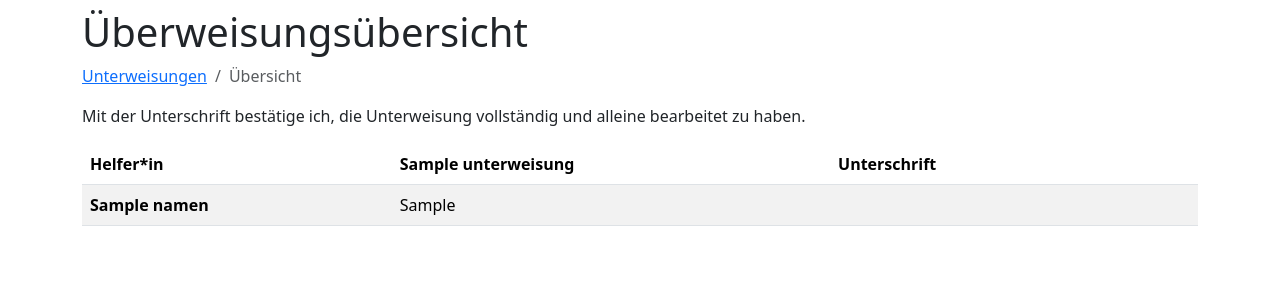
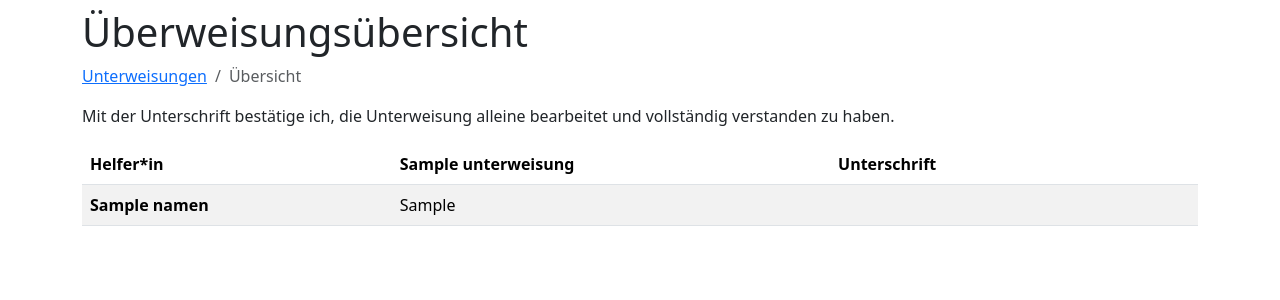
Before and after one commit to prauscher/thw-kantine, a Django app: template unterweisung/templates/unterweisung/export_teilnahme.html in a window 1280 px wide. Shown: the top 300 px of the page. Run offline with Django 5.2, Linux system fonts and the light colour scheme; tables that the repository leaves empty hold one stand-in row (values such as "Sample post"); the template is opened without the code that fills it: values that come from a table or form of the project are taken from there, most other values are stand-ins (such as "Sample title", 1, 10 or a date in 2020); some libraries are stand-ins or nearby versions.

Commit message:
template

```diff
--- a/unterweisung/templates/unterweisung/export_teilnahme.html
+++ b/unterweisung/templates/unterweisung/export_teilnahme.html
@@ -11,8 +11,8 @@
  </ol>
 </nav>
 
-<p>Mit der Unterschrift bestätige ich, die Unterweisung vollständig und alleine bearbeitet zu
- haben.</p>
+<p>Mit der Unterschrift bestätige ich, die Unterweisung alleine bearbeitet und vollständig
+ verstanden zu haben.</p>
 
 <table class="table table-striped">
 <thead>
@@ -46,4 +46,11 @@
  {% endfor %}
 </tbody>
 </table>
+
+<style type="text/css">
+@media print {
+	h1 {display:none;}
+	nav {display:none;}
+}
+</style>
 {% endblock %}
```
